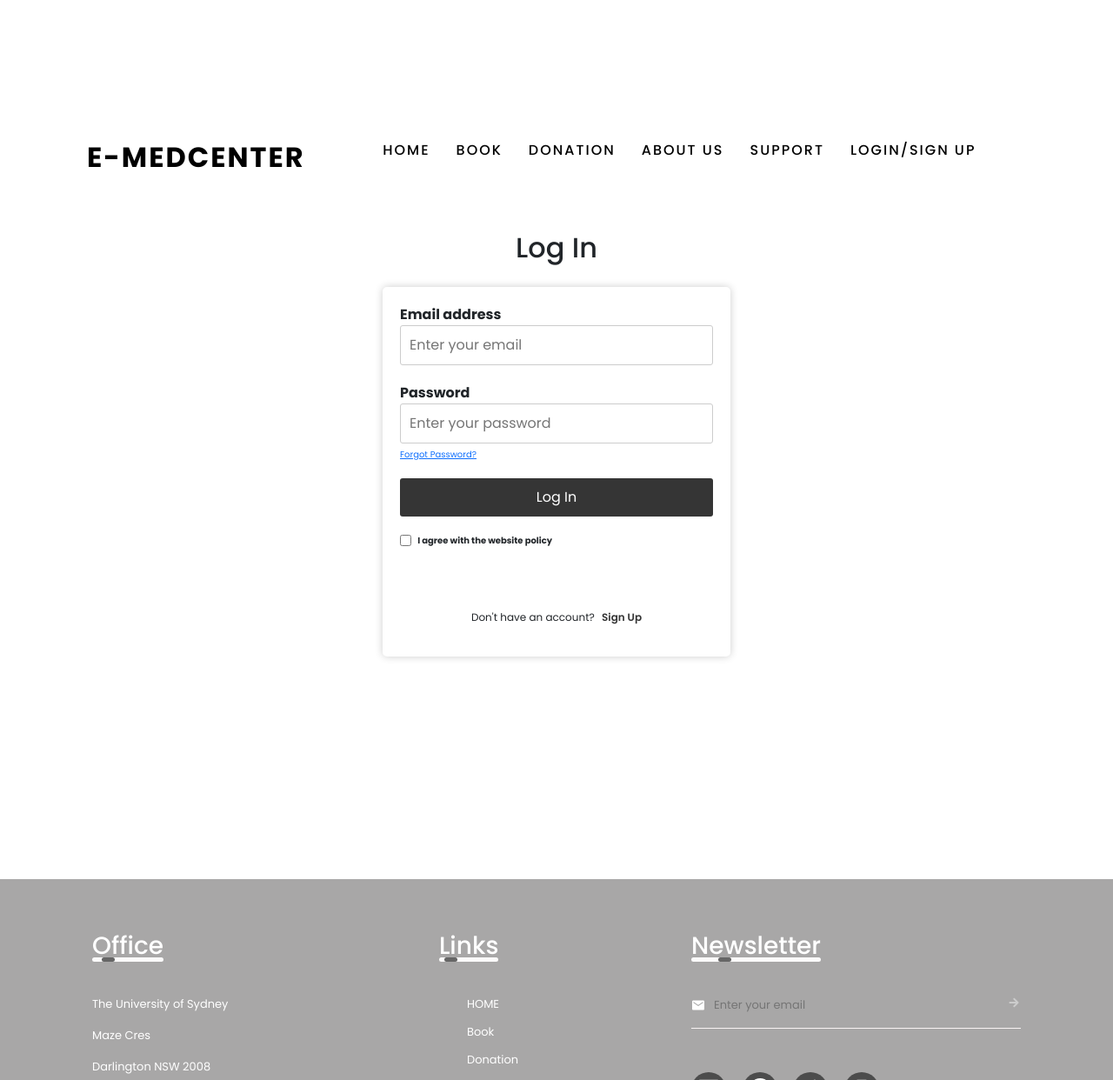
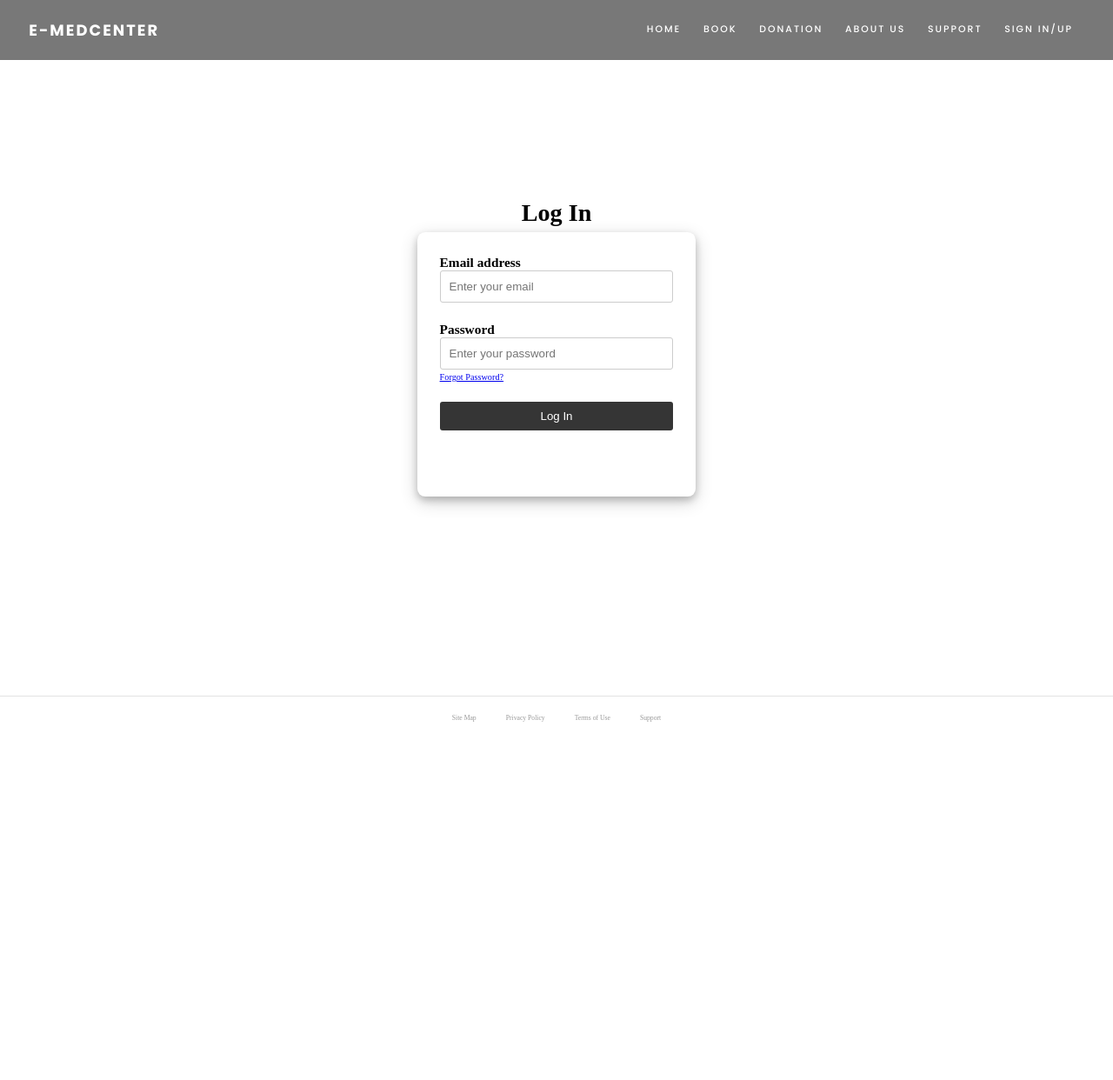
Before and after one commit to gss10282023/E-MediCenter, a Django app: page /Login in a window 1280 px wide. Shown: the top 1242 px of the page at 87% size. After the commit the page ends 830 px from the top, so only its background shows below. Run offline with Django 4.2, Linux system fonts and the light colour scheme.

Commit message:
modify login

```diff
--- a/E-MediCenter/EMediCenter/static/css/fold.css
+++ b/E-MediCenter/EMediCenter/static/css/fold1.css
@@ -1,87 +1,81 @@
+
+
 @import url("http://fonts.googleapis.com/css?family=Poppins:200,300,400,500,600,700,800,900&display=swap");
 
-.user-avatar {
-    vertical-align: middle;
-    width: 50px;
-    height: 50px;
-    border-radius: 50%;
-}
-
-
-*{
+* {
 
     margin: 0;
     padding: 0;
     box-sizing: border-box;
-    font-family: 'Poppins';
-}
-body{
-    padding-top: 100px;
-    min-height: 200vh;
-    background-color:white;
+
 }
 
-header{
-    /* 固定定位 */
+body {
+
+    min-height: 200vh;
+    background-color: lightgray;
+
+
+}
+
+header {
+    /* flex position */
     position: fixed;
-    top: 100px;
+    top: 0;
     left: 0;
     width: 100%;
-    /* 弹性布局 */
     display: flex;
-    /* 将元素靠边对齐 */
     justify-content: space-between;
     align-items: center;
-    z-index: 1000;
+    z-index: 1;
     /* 动画过渡 */
     transition: 0.6s;
-    padding: 40px 100px;
+    padding: 40px 40px;
+    background-color: aqua;
+    font-family: 'Poppins';
 }
 
 
-header .logo{
+header .logo {
     font-size: 32px;
     font-weight: 700;
-    color: black;
+    color: #fff;
     text-decoration: none;
     text-transform: uppercase;
     letter-spacing: 2px;
     transition: 0.6s;
 }
 
-header .logo:hover{
+header .logo:hover {
     color: #000000;
 }
 
-header ul{
+header ul {
     justify-content: center;
     align-items: center;
     list-style: none;
 }
 
-header ul li{
+header ul li {
     list-style: none;
     float: left;
 }
 
 
-
-header ul li a:hover{
+header ul li a:hover {
     background-color: #ddd;
     color: black;
     animation: changeColor 2s infinite;
-    animation-delay:3s;
+    animation-delay: 3s;
+
 
 }
 
 
-
-
-
-header ul li a{
+header ul li a {
     margin: 0 15px;
     text-decoration: none;
-    color: black;
+    color: #fff;
     letter-spacing: 2px;
     font-weight: 500;
     transition: 0.6s;
@@ -113,11 +107,12 @@ header ul li ul li {
 }
 
 
-header.sticky{
+header.sticky {
     padding: 6px 100px;
-    background-color: lightgray;
+    background-color: #fff;
 }
+
 header.sticky .logo,
-header.sticky ul li a{
+header.sticky ul li a {
     color: #000;
 }
--- a/E-MediCenter/EMediCenter/static/css/login.css
+++ b/E-MediCenter/EMediCenter/static/css/login.css
@@ -1,149 +1,78 @@
-@import url("http://fonts.googleapis.com/css?family=Poppins:200,300,400,500,600,700,800,900&display=swap");
+body {
 
-*{
-
-    margin: 0;
-    padding: 0;
-    box-sizing: border-box;
-    font-family: 'Poppins';
-}
-body{
-
-    min-height: 200vh;
-    background-color:white;
-}
-
-header{
-    /* 固定定位 */
-    position: fixed;
-    top: 0;
-    left: 0;
-    width: 100%;
-    /* 弹性布局 */
-    display: flex;
-    /* 将元素靠边对齐 */
-    justify-content: space-between;
-    align-items: center;
-    z-index: 1;
-    /* 动画过渡 */
-    transition: 0.6s;
-    padding: 40px 100px;
+    min-height: 100vh;
+    background-color: white;
 
 }
 
+header {
 
-header .logo{
-    font-size: 32px;
-    font-weight: 700;
-    color: black;
-    text-decoration: none;
-    text-transform: uppercase;
-    letter-spacing: 2px;
-    transition: 0.6s;
+    background-color: rgb(120,120,120);
 }
 
-header .logo:hover{
-    color: #000000;
+header.sticky {
+    padding: 6px 100px;
+    background-color: rgb(220,220,220);
 }
+.background{
+    display: flex;
+    flex-direction: row;
+    flex-wrap: wrap;
+    min-height: 100vh;
+    width: 100%;
+    justify-content:center;
+    align-items: center;
+    z-index: 0;
+    font-family: "Apple Braille";
 
-header ul{
-    justify-content: center;
-    align-items: center;
-    list-style: none;
-}
-
-header ul li{
-    list-style: none;
-    float: left;
-}
-
-
-
-header ul li a:hover{
-    background-color: #ddd;
-    color: black;
-    animation: changeColor 2s infinite;
-    animation-delay:3s;
+    background-color: white;
 
 }
 
 
 
 
-
-header ul li a{
-    margin: 0 15px;
-    text-decoration: none;
-    color: black;
-    letter-spacing: 2px;
-    font-weight: 500;
-    transition: 0.6s;
-    line-height: 50px;
-    text-transform: uppercase;
-    display: block;
-    text-align: center;
-}
-
-
-header ul li ul li {
-    display: none;
-    width: 250px;
-    height: 50px;
-    float: initial;
-
-    font-size: 10px;
-    transition: 0.8s;
-    flex-wrap: nowrap;
+#signUp{
+    background-color: white;
+    display: flex;
+    flex-direction: column;
+    justify-content: center;
+    align-items: center;
+    width: 40vw;
+    height: 50vh;
 
 }
 
 
-.navbar ul li:hover ul li {
-    display: block;
-    border-top: 1px;
-    transition: 0.8s;
-    flex-wrap: nowrap;
+#signUp div h2{
+    text-align: center;
+    font-size: 2.2vw;
 }
 
 
-header.sticky{
-    padding: 6px 100px;
-    background-color: lightgray;
-}
-header.sticky .logo,
-header.sticky ul li a{
-    color: #000;
+#signUp    .login-container {
+    width: 25vw;
+    height: 38vh;
+
+    margin-top: 2%;
+    padding: 2vw;
+    border-radius: 0.7vw;
+    box-shadow: 0 4px 8px 0 rgba(0, 0, 0, 0.2), 0 6px 20px 0 rgba(0, 0, 0, 0.19);
+    text-align: center;
+    background-color: white;
 }
 
 
 
-
-
-
-
-#signUp    .login-container {
-    max-width: 400px;
-    margin: 0 auto;
-    margin-top: 2%;
-    padding: 20px;
-    background-color: #ffffff;
-    border-radius: 5px;
-    box-shadow: 0 0 10px rgba(0, 0, 0, 0.2);
-    text-align: center;
-}
-
-#signUp .login-container h2 {
-    margin-bottom: 20px;
-}
-
 #signUp .form-group {
-    margin-bottom: 20px;
+    margin-bottom: 2.8vh;
 }
 
 #signUp .form-group label {
     display: block;
     text-align: left;
     font-weight: bold;
+    font-size: 1.2vw;
 }
 
 #signUp .form-group input[type="text"],
@@ -154,29 +83,44 @@ header.sticky ul li a{
     border-radius: 3px;
 }
 
-#signUp   .title {
-    text-align: center;
-    margin-top: 13%;
-}
+
 #signUp .forgot-password-link {
-    font-size: 10px;
+    font-size: 0.8vw;
     text-align: left;
-    margin-top: 5px;
+    margin-top: 0.4vh;
 }
 
 #signUp .remember-me {
     display: flex;
     align-items: center;
+
 }
 
 #signUp .remember-me label {
     margin-left: 2%;
-    font-size: 10px;
+    font-size: 0.8vw;
+}
+
+#signUp .signup-link {
+    font-size: 0.0vw;
+    text-align: center;
+    background-color: yellowgreen;
+}
+
+#signUp .signup-link a {
+    color: #353535;
+    text-decoration: none;
+    font-weight: 800;
+    margin-left: 5px;
+}
+
+#signUp .signup-link a:hover {
+    text-decoration: underline;
 }
 
 #signUp .common-button {
     width: 100%;
-    padding: 10px;
+    padding: 0.7vw;
     background-color: #353535;
     color: #fff;
     border: none;
@@ -188,6 +132,12 @@ header.sticky ul li a{
 #signUp .common-button:hover {
     background-color: #878a8d;
 }
+
+
+
+
+
+
 
 #signUp .form-group button.create-account-button {
     background-color: white;
@@ -210,22 +160,6 @@ header.sticky ul li a{
     padding: 20px 0; /* Add some padding for spacing */
 }
 
-#signUp .signup-link {
-    font-size: 12px;
-    text-align: center;
-    margin-top: 10px;
-}
-
-#signUp .signup-link a {
-    color: #353535;
-    text-decoration: none;
-    font-weight: 600;
-    margin-left: 5px;
-}
-
-#signUp .signup-link a:hover {
-    text-decoration: underline;
-}
 
 .error-message {
     color: red;
--- /dev/null
+++ b/E-MediCenter/EMediCenter/static/css/navBar.css
@@ -0,0 +1,116 @@
+@import url("http://fonts.googleapis.com/css?family=Poppins:200,300,400,500,600,700,800,900&display=swap");
+
+* {
+
+    margin: 0;
+    padding: 0;
+    box-sizing: border-box;
+
+}
+
+body {
+
+    min-height: 200vh;
+    background-color: green;
+
+}
+
+header {
+    /* flex position */
+    position: fixed;
+    top: 0;
+    left: 0;
+    width: 100%;
+    display: flex;
+    justify-content: space-between;
+    align-items: center;
+    z-index: 1;
+    /* 动画过渡 */
+    transition: 0.6s;
+    padding: 2vh 2.6vw;
+    background-color: black;
+    font-family: 'Poppins';
+}
+
+
+header .logo {
+    font-size: 1.4vw;
+    font-weight: 700;
+    color: #fff;
+    text-decoration: none;
+    text-transform: uppercase;
+    letter-spacing: 2px;
+    transition: 0.6s;
+}
+
+header .logo:hover {
+    color: #000000;
+}
+
+header ul {
+    justify-content: center;
+    align-items: center;
+    list-style: none;
+}
+
+header ul li {
+    list-style: none;
+    float: left;
+    font-size: 0.85vw;
+}
+
+
+header ul li a:hover {
+    background-color: #ddd;
+    color: black;
+    animation: changeColor 2s infinite;
+    animation-delay: 3s;
+
+
+}
+
+
+header ul li a {
+    margin: 0 1vw;
+    text-decoration: none;
+    color: #fff;
+    letter-spacing: 2px;
+    font-weight: 500;
+    transition: 0.6s;
+    line-height: 4.6vh;
+    text-transform: uppercase;
+    display: block;
+    text-align: center;
+}
+
+
+header ul li ul li {
+    display: none;
+    width: 250px;
+    height: 50px;
+    float: initial;
+
+    font-size: 10px;
+    transition: 0.8s;
+    flex-wrap: nowrap;
+
+}
+
+
+.navbar ul li:hover ul li {
+    display: block;
+    border-top: 1px;
+    transition: 0.8s;
+    flex-wrap: nowrap;
+}
+
+
+header.sticky {
+    padding: 6px 100px;
+    background-color: #fff;
+}
+
+header.sticky .logo,
+header.sticky ul li a {
+    color: #000;
+}
--- /dev/null
+++ b/E-MediCenter/EMediCenter/static/css/newFooter.css
@@ -0,0 +1,24 @@
+
+.footer {
+    background-color: white;
+    padding: 1vw;
+    text-align: center;
+    bottom: 0;
+    width: 100%;
+    border-top: 0.2vh solid #e2e2e2;
+
+}
+.footer-links {
+    list-style-type: none;
+    margin: 0;
+    padding: 0;
+}
+.footer-links li {
+    display: inline;
+    margin: 0 15px;
+}
+.footer-links a {
+    text-decoration: none;
+    color: #999;
+    font-size: 0.6vw;
+}
--- a/E-MediCenter/templates/login.html
+++ b/E-MediCenter/templates/login.html
@@ -2,27 +2,53 @@
 <html>
 
 <head>
-    <meta http-equiv="content-type" content="text/html; charset=utf-8">
-    <meta name="viewport" content="width=device-width,initial-scale=1,maximum-scale=1,user-scalable=no">
+    <title>E-MedCenter</title>
+
+
+    <meta http-equiv="content-type" content="text/html; charset=UTF-8">
+    <meta name="viewport" content="width=device-width, initial-scale=1.0">
+    <meta name="keywords" content="Book Gp, Caregiver, Doctor">
+    <meta name="description" content="Book Gp and Caregiver in a easy way">
+    <meta name="author" content="Group 50">
+
+    {% load static %}
+    <link rel="stylesheet" type="text/css" href="{% static 'css/navBar.css' %}" />
+   <link rel="stylesheet" type="text/css" href="{% static 'css/login.css' %}" />
+    <link rel="stylesheet" type="text/css" href="{% static 'css/newFooter.css' %}" />
+
+
+<!--
+    <script src="https://unpkg.com/ionicons@4.5.10-0/dist/ionicons.js"></script>
+
+
+    <script src="https://code.jquery.com/jquery-3.7.1.js" integrity="sha256-eKhayi8LEQwp4NKxN+CfCh+3qOVUtJn3QNZ0TciWLP4=" crossorigin="anonymous"></script>
+
     <link href="https://cdn.jsdelivr.net/npm/bootstrap@5.0.2/dist/css/bootstrap.min.css" rel="stylesheet">
-    <script src="https://unpkg.com/ionicons@4.5.10-0/dist/ionicons.js"></script>
-    <title>Log In</title>
-    {% load static %}
-    <link rel="stylesheet" type="text/css" href="{% static 'css/login.css' %}" />
-    <link rel="stylesheet" type="text/css" href="{% static 'css/fold.css' %}" />
-    <link rel="stylesheet" type="text/css" href="{% static 'css/footer.css' %}" />
-    <script src="https://code.jquery.com/jquery-3.7.1.js" integrity="sha256-eKhayi8LEQwp4NKxN+CfCh+3qOVUtJn3QNZ0TciWLP4=" crossorigin="anonymous"></script>
-    <style>
+
+
+    <link href="https://unpkg.com/aos@2.3.1/dist/aos.css" rel="stylesheet">
+    -->
+
+    <!--<style>
         .user-avatar {
             vertical-align: middle;
             width: 50px;
             height: 50px;
             border-radius: 50%;
         }
-    </style>
+    </style>-->
+
+
+
+
+    <link rel="stylesheet" href="../css/index.css">
+
+
+
 </head>
 
 <body>
+
 <header>
     <a href="#" class="logo">E-MedCenter</a>
         <div class="navbar">
@@ -38,8 +64,12 @@
                 <li><a href="{% url 'Donation' %}">Donation</a></li>
                 <li><a href="{% url 'ServiceInformationPage' %}">About us</a></li>
                 <li><a href="{% url 'AboutusPage' %}">Support</a></li>
+                <li><a href="">Sign in/up</a></li>
+
+                <!--
+
                 {% if user.is_authenticated %}
-                <!-- 如果用户已登录，显示头像和身份特定的链接 -->
+
                 <li>
                     <a href="{% url 'profile' %}">
                         <img src="{{ user.userprofile.avatar.url }}" alt="{{ user.username }}" class="user-avatar" >
@@ -47,28 +77,23 @@
                 </li>
 
                 {% else %}
-                <!-- 如果用户未登录，显示'Login/Signup'链接 -->
+
                 <li><a href="{% url 'Login' %}">Login/Sign up</a></li>
                 {% endif %}
+                -->
+
             </ul>
         </div>
-
-
-        <!-- write your section here(under section) -->
-        <section>
-
-        </section>
-
 </header>
 
-
+<section class="background" id="background">
         <section id="signUp">
             <div>
-        <div class="title">
+
                     <h2>Log In</h2>
-        </div>
-        <div class="login-container" style="margin-bottom: 20%;">
-            <!-- Display the error message if it exists -->
+
+                <div class="login-container">
+
                     {% if error_message %}
                     <div class="alert alert-danger" role="alert">
                         {{ error_message }}
@@ -82,6 +107,8 @@
                             <input type="text" id="email" name="email" required placeholder="Enter your email" autocomplete="email">
                             <div class="error-message" id="emailError"></div>
                         </div>
+
+
                         <div class="form-group">
                             <label for="password">Password</label>
                             <input type="password" id="password" name="password" required placeholder="Enter your password" autocomplete="current-password">
@@ -94,14 +121,14 @@
                         <div class="form-group">
                             <button type="submit" class="common-button login-button">Log In</button>
                         </div>
-                <div class="form-group">
+                     <!--   <div class="form-group">
                             <div class="remember-me">
                                 <input type="checkbox" id="remember-me" name="remember-me">
                                 <label for="remember-me">I agree with the website policy</label>
                             </div>
-                </div>
+                        </div>-->
                     </form>
-            <div class= "signup-link" style="margin-top: 20%;">
+                    <div class= "signup-link" >
                         <p>Don't have an account? <a href="{% url 'SignUp' %}">Sign Up</a></p>
                     </div>
                 </div>
@@ -110,70 +137,40 @@
 
 
 
-<footer class="footer">
-    <div class="row">
-        <div class="col">
-            <h3>Office <div class="bottom_line"><span></span></div></h3>
-            <p>The University of Sydney</p>
-            <p>Maze Cres</p>
-            <p class="last-paragraph">Darlington NSW 2008</p>
-            <div class="map-container">
-                <iframe src="https://www.google.com/maps/embed?pb=!1m18!1m12!1m3!1d3311.9985970546354!2d151.19046917581613!3d-33.88968997321863!2m3!1f0!2f0!3f0!3m2!1i1024!2i768!4f13.1!3m3!1m2!1s0x6b12b1a2155b3a41%3A0xc89684e0efc0778a!2sEngineering%20and%20Technology%20Precinct%20(J03)!5e0!3m2!1szh-CN!2sau!4v1696148713081!5m2!1szh-CN!2sau" width="250" height="250" style="border:0;" allowfullscreen="" loading="lazy" referrerpolicy="no-referrer-when-downgrade"></iframe>
-            </div>
+
+</section>
+<div class="footer">
+    <ul class="footer-links">
+        <li><a href="#">Site Map</a></li>
+        <li><a href="#">Privacy Policy</a></li>
+        <li><a href="#">Terms of Use</a></li>
+        <li><a href="#">Support</a></li>
+    </ul>
 </div>
 
-        <style>
-        .last-paragraph {
-            margin-bottom: 20px; /* Adjust the value as per your requirement */
-        }
 
-        .map-container {
-            padding: 10px;
-        }
-        </style>
-        <div class="col">
-            <h3>Links <div class="bottom_line"><span></span></div></h3>
-            <ul>
-                <li><a href="">HOME</a></li>
-                <li><a href="">Book</a></li>
-                <li><a href="{% url 'Donation' %}">Donation</a></li>
-                <li><a href="{% url 'ServiceInformationPage' %}">About Us</a></li>
-                <li><a href="{% url 'AboutusPage' %}">Support</a></li>
-                <li><a href="">CONTACT US</a></li>
-            </ul>
-        </div>
-        <div class="col">
-            <h3>Newsletter <div class="bottom_line"><span></span></div></h3>
-            <form>
-                <ion-icon class="icon" name="mail"></ion-icon>
-                <input type="email" placeholder="Enter your email" required name = "email" autocomplete="email">
-                <button type="submit"><ion-icon class="icon_right" name="arrow-round-forward"></ion-icon></button>
-            </form>
-            <div class="social_icons">
-                <ion-icon class="social_icon" name="logo-facebook"></ion-icon>
-                <ion-icon class="social_icon" name="logo-whatsapp"></ion-icon>
-                <ion-icon class="social_icon" name="logo-twitter"></ion-icon>
-                <ion-icon class="social_icon" name="logo-instagram"></ion-icon>
-            </div>
-        </div>
-    </div>
-    <hr>
-    <p class="copyright">Cosas Learning Ⓒ 2022 - All Rights Reserved</p>
- </footer>
+
+
+
+
+
+
+
 
  <script src="https://code.jquery.com/jquery-3.6.0.min.js"></script>
 <script>
-   window.addEventListener("scroll", () => {
-     let header = document.querySelector("header");
-     header.classList.toggle("sticky", window.scrollY > 0);
-   });
+    window.addEventListener("scroll",()=>{
+        let header=document.querySelector("header");
+        header.classList.toggle("sticky",window.scrollY>0);
+    })
+</script>
 
+ <script>
      $(document).ready(function() {
      // Function to clear the error message
      function clearErrorMessage() {
        $('.error-message').text('');
      }
-
      // Listen to input events on email and password fields
      $('#email, #password').on('input', clearErrorMessage);
 
@@ -185,6 +182,12 @@
    });
  </script>
 
+
+
+<script src="https://unpkg.com/aos@2.3.1/dist/aos.js"></script>
+<script>
+    AOS.init();
+</script>
 </body>
 
 </html>
```
Also changed, not shown: E-MediCenter/db.sqlite3. Lines whose indentation alone changed are shown as unchanged.
